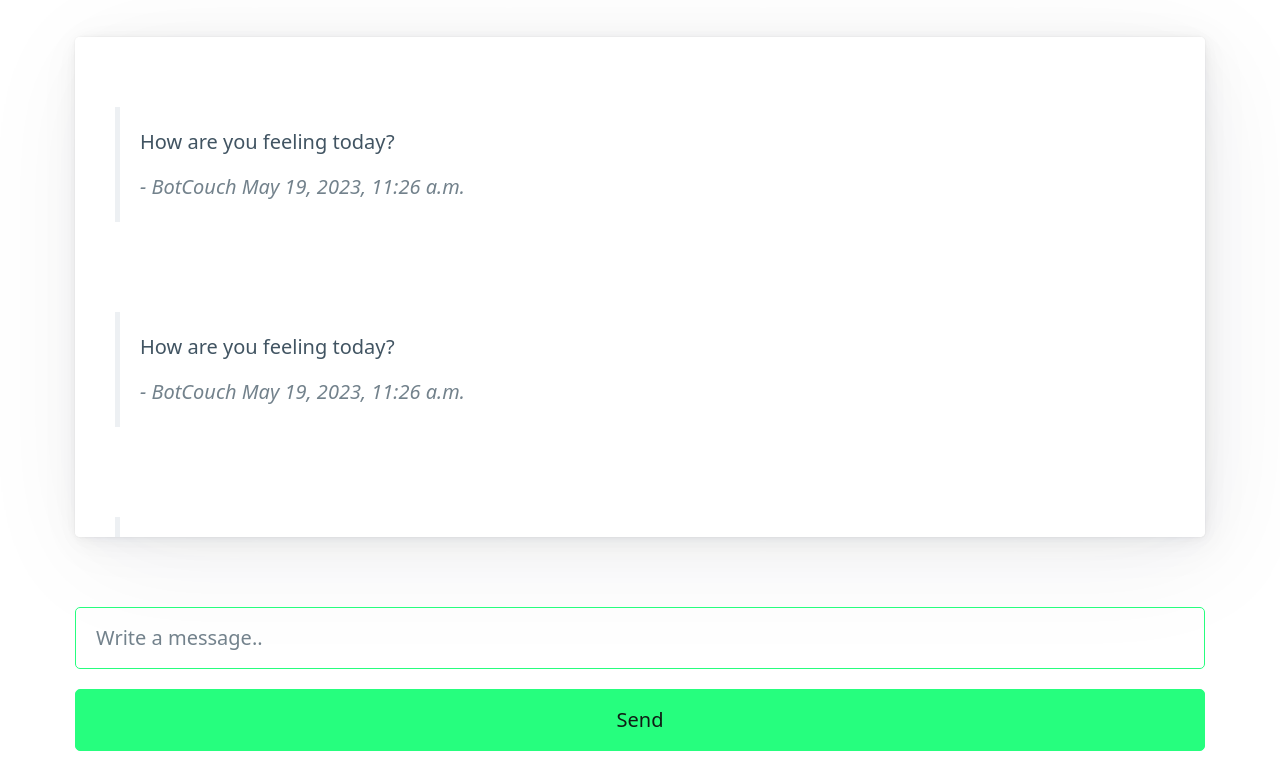
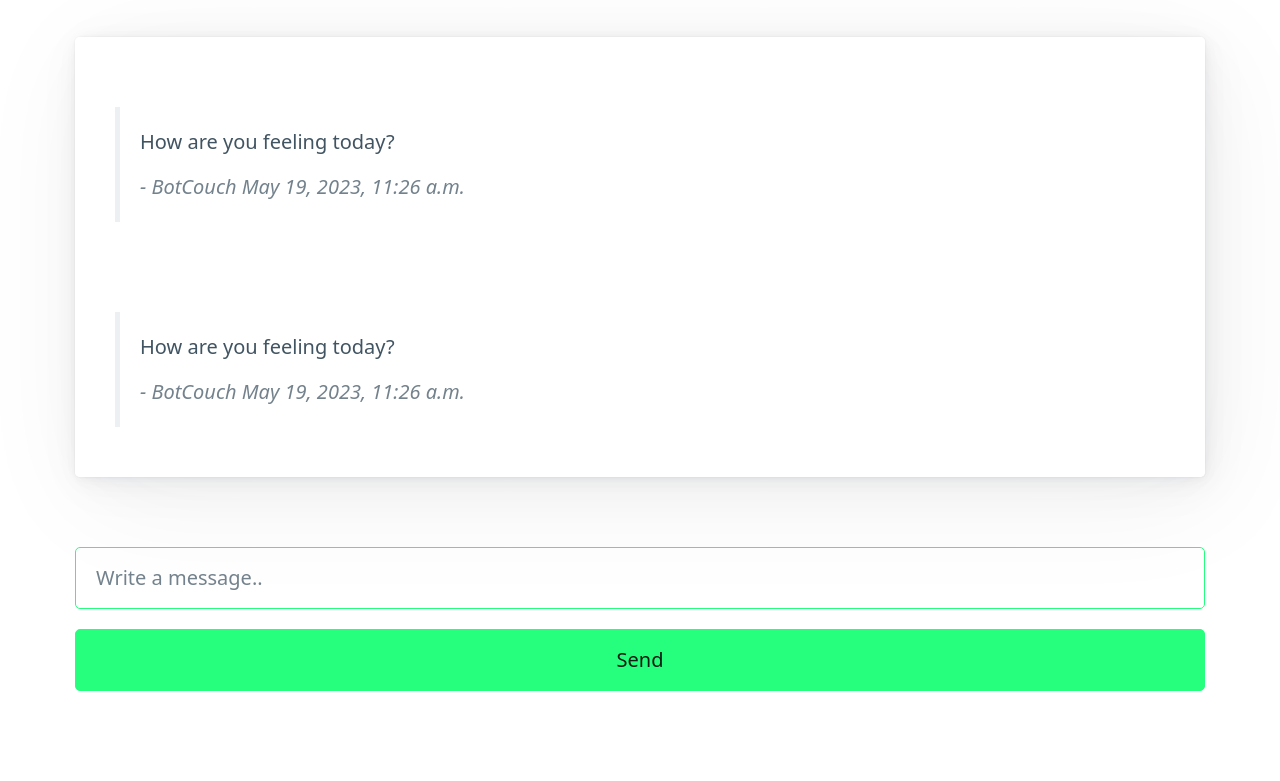
Before and after one commit to coverage360/coverage360.github.io, a plain HTML site: page index.html in a window 1280 px wide. Shown: the part 94-875 px from the top of the page. After the commit the page ends 815 px from the top, so only its background shows below. Drawn offline with Linux system fonts and the light colour scheme.

Commit message:
feat:pxtorem

```diff
--- a/index.html
+++ b/index.html
@@ -29,7 +29,7 @@
         border-color: #26fe7e;
       }
       #chat {
-        max-height: 25rem;
+        max-height: 55vh;
         overflow-y: auto;
       }
       #chat::-webkit-scrollbar {
```
